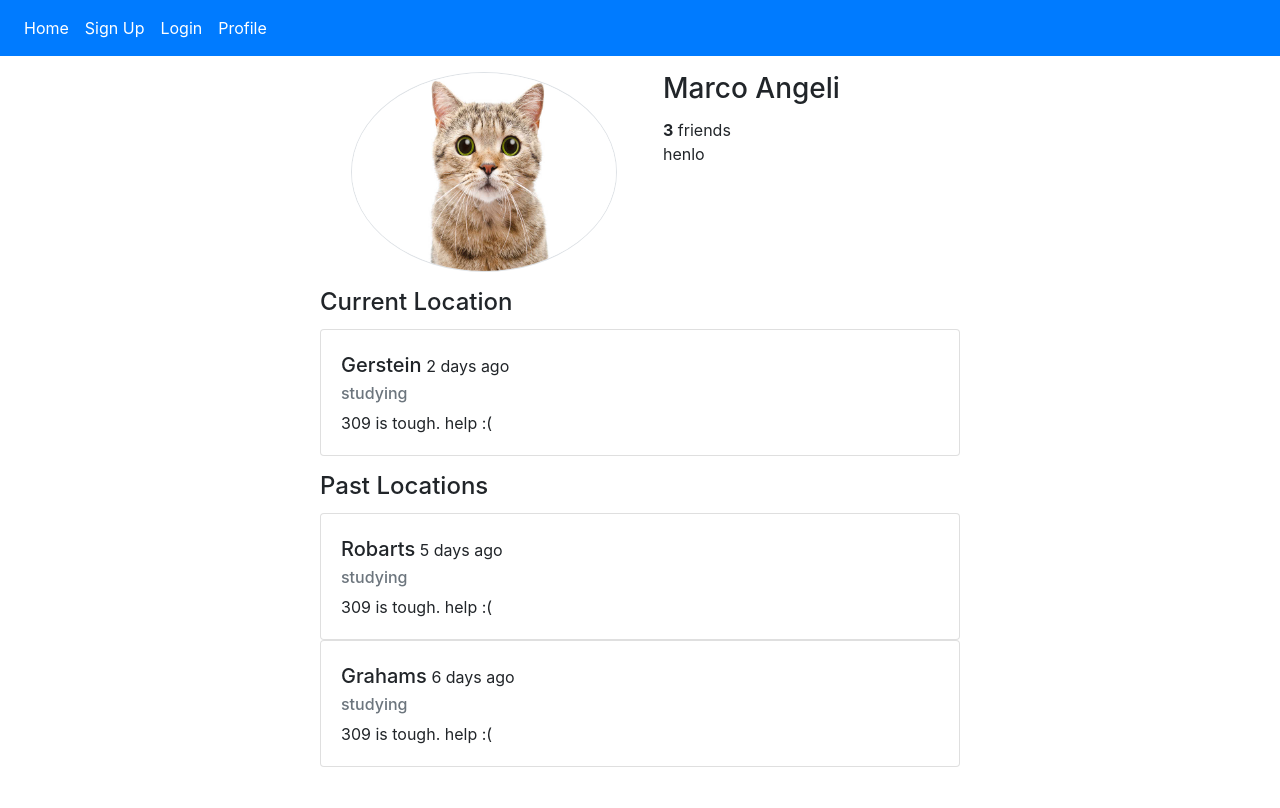
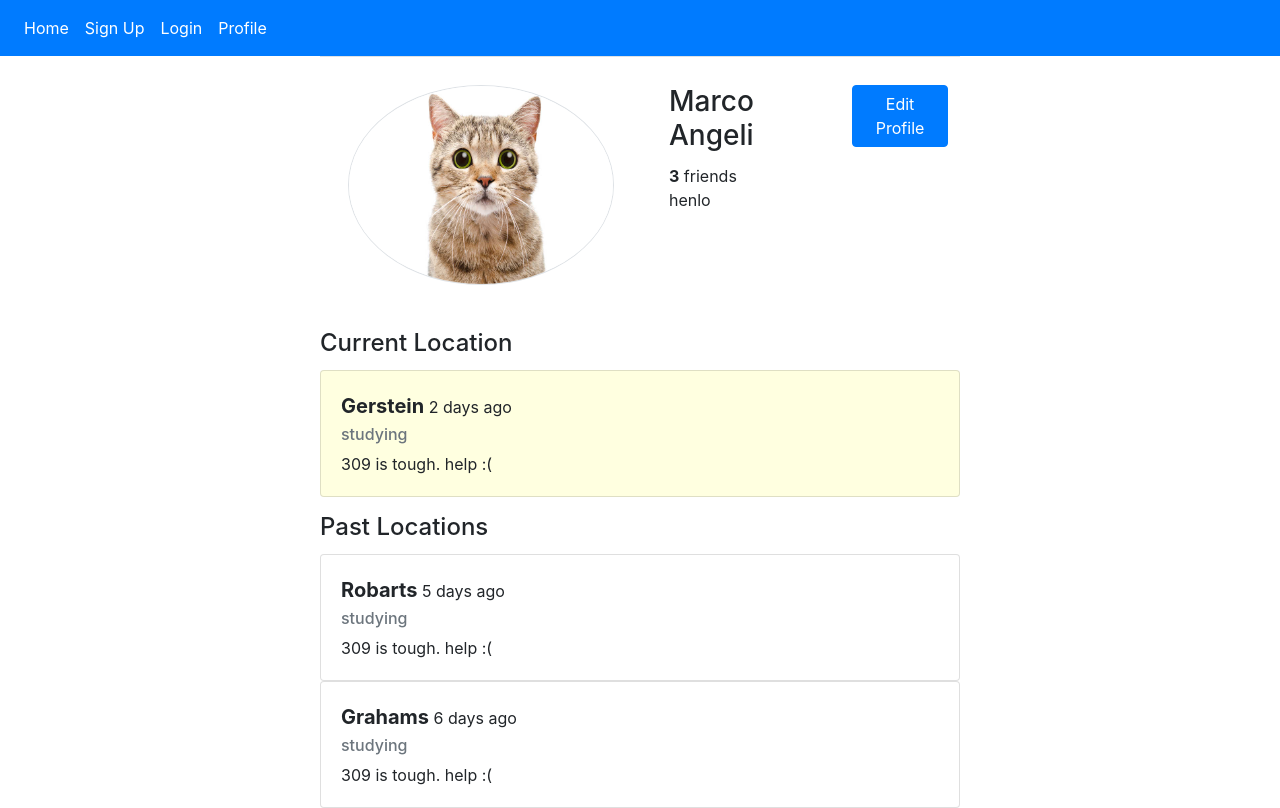
Before and after one commit to ignaspa/CheckIn_csc309, a React (Create React App) app in the folder client/: page /profile in a window 1280 px wide. Built offline with nearby package versions, Linux system fonts and the light colour scheme.

Commit message:
Implemented edit functionality, made some style changes

```diff
--- a/client/src/components/Profile.js
+++ b/client/src/components/Profile.js
@@ -86,10 +86,41 @@ let oldCheckins = [
         message: "309 is tough. help :("
     },
 
+
 ]
-const id = 1;
+const id = 1; // ID of the user whose profile is being seen
+const user_id = 1; // ID of the user viewing the profile
 
 export default class Profile extends Component {
+    constructor(props) {
+        super(props);
+        this.state = {
+            edit_mode: false,
+        }
+        this.onModeChange = this.onModeChange.bind(this)
+    }
+    onModeChange() {
+        console.log(this.state)
+        this.setState((state, props) => {
+            return {edit_mode: !this.state.edit_mode}
+        })
+    }
+    handleInputChange(event) {
+        const user_index = userData.findIndex(function (u) {
+            return u.id === id;
+        })
+
+        let newName = userData[user_index].name;
+        let newBio = userData[user_index].bio;
+
+        if (event.target.name == "bio") {
+            newBio = event.target.value;
+        } else if (event.target.name == "name") {
+            newName = event.target.value;
+        }
+        userData[user_index].name = newName;
+        userData[user_index].bio = newBio;
+    }
 
     render() {
         const user = userData.find(function (u) {
@@ -101,12 +132,22 @@ export default class Profile extends Component {
         const style = {
             width: "40rem",
         }
+        let profile_header = <ProfileHeader
+            user={user}
+            cardStyle={style}
+            modeChange={this.onModeChange}
+        />;
+        if (this.state.edit_mode) {
+            profile_header = <EditProfileHeader
+                user={user}
+                cardStyle={style}
+                modeChange={this.onModeChange}
+                handleInputChange={this.handleInputChange}
+            />
+        }
         return (
             <div>
-                <ProfileHeader
-                    user={user}
-                    cardStyle={style}
-                />
+                {profile_header}
                 <CurrentLocation
                     cardStyle={style}
                 />
@@ -120,18 +161,66 @@ export default class Profile extends Component {
 
 function ProfileHeader(props) {
     return (
-        <div className="container mx-auto border-0" style={props.cardStyle}>
-            <div className="row">
-                <div className="col-sm">
+        <table className="table mx-auto" style={props.cardStyle}>
+            <tbody>
+            <tr>
+                <th>
                     <img className="profile-pic rounded-circle border m-3 text-center" src={cat} />
-                </div>
+
+                </th>
+                <th>
                     <div className="col-sm">
                         <h3 className="card-title mt-3"> {props.user.name} </h3>
                         <div><strong>{props.user.friends.length}</strong> friends</div>
                         <div>{props.user.bio}</div>
                     </div>
+                </th>
+                <th>
+                    <button className="btn rounded btn-primary mt-3" onClick={props.modeChange}>Edit Profile</button>
+                </th>
+            </tr>
+            </tbody>
+
+        </table>
+    );
+}
+
+function EditProfileHeader(props) {
+
+    return (
+        <table class="table mx-auto" style={props.cardStyle}>
+
+            <tr>
+                <th>
+                    <img className="profile-pic rounded-circle border m-3 text-center" src={cat} />
+
+                </th>
+                <th>
+                    <div className="col-sm">
+                        <h3>
+                            <input className="display-name-input mt-3"
+                                name="name"
+                                defaultValue={props.user.name}
+                                onChange={props.handleInputChange}
+                            />
+                        </h3>
+
+                        <div><strong>{props.user.friends.length}</strong> friends</div>
+                        <div><input className="mt-3"
+                            name="bio"
+                            defaultValue={props.user.bio}
+                            onChange={props.handleInputChange}
+
+                        />
                         </div>
                     </div>
+                </th>
+                <th>
+                    <button className="btn rounded btn-primary mt-3" onClick={props.modeChange}>Done</button>
+                </th>
+            </tr>
+
+        </table>
     );
 }
 
@@ -146,7 +235,7 @@ function CurrentLocation(props) {
         <div className="card mx-auto border-0" style={props.cardStyle}>
             <h4 className="card-title"> Current Location </h4>
             <CheckIn
-                cardStyle={props.cardStyle}
+                cardStyle="active-card"
                 checkin={checkin}
             />
         </div>
@@ -159,8 +248,8 @@ function PastLocations(props) {
         return c.id == id;
     });
     console.log(user_oldCheckins)
-    var checkin_list = user_oldCheckins.map(function(c) {
-        return CheckIn({cardStyle: props.cardStyle, checkin: c})
+    var checkin_list = user_oldCheckins.map(function (c) {
+        return CheckIn({ cardStyle: "inactive-card", checkin: c })
     })
     return (
         <div className="card mx-auto border-0 mt-3" style={props.cardStyle}>
@@ -200,8 +289,9 @@ function timeSince(date) {
 }
 
 function CheckIn(props) {
+    const className = "card " + props.cardStyle;
     return (
-        <div className="card" style={props.cardStyle}>
+        <div className={className}>
             <div className="card-body">
                 <div><span className="checkin-title card-title">{props.checkin.location}</span> {timeSince(props.checkin.time)}</div>
                 <h6 className="card-subtitle mb-2 mt-1 text-muted">{props.checkin.action}</h6>
--- a/client/src/css/App.css
+++ b/client/src/css/App.css
@@ -23,9 +23,21 @@
 
 .profile-pic{
   height: 200px;
+  border-width: 4px;
 }
 
+table tr th {
+  font-weight: normal;
+}
 .checkin-title{
-  font-weight: 500;
+  font-weight: bold;
   font-size: 125%;
 }
+
+.active-card {
+  background-color: lightyellow;
+}
+
+.display-name-input {
+  width: 15rem;
+}
```
Lines whose indentation alone changed are shown as unchanged.
